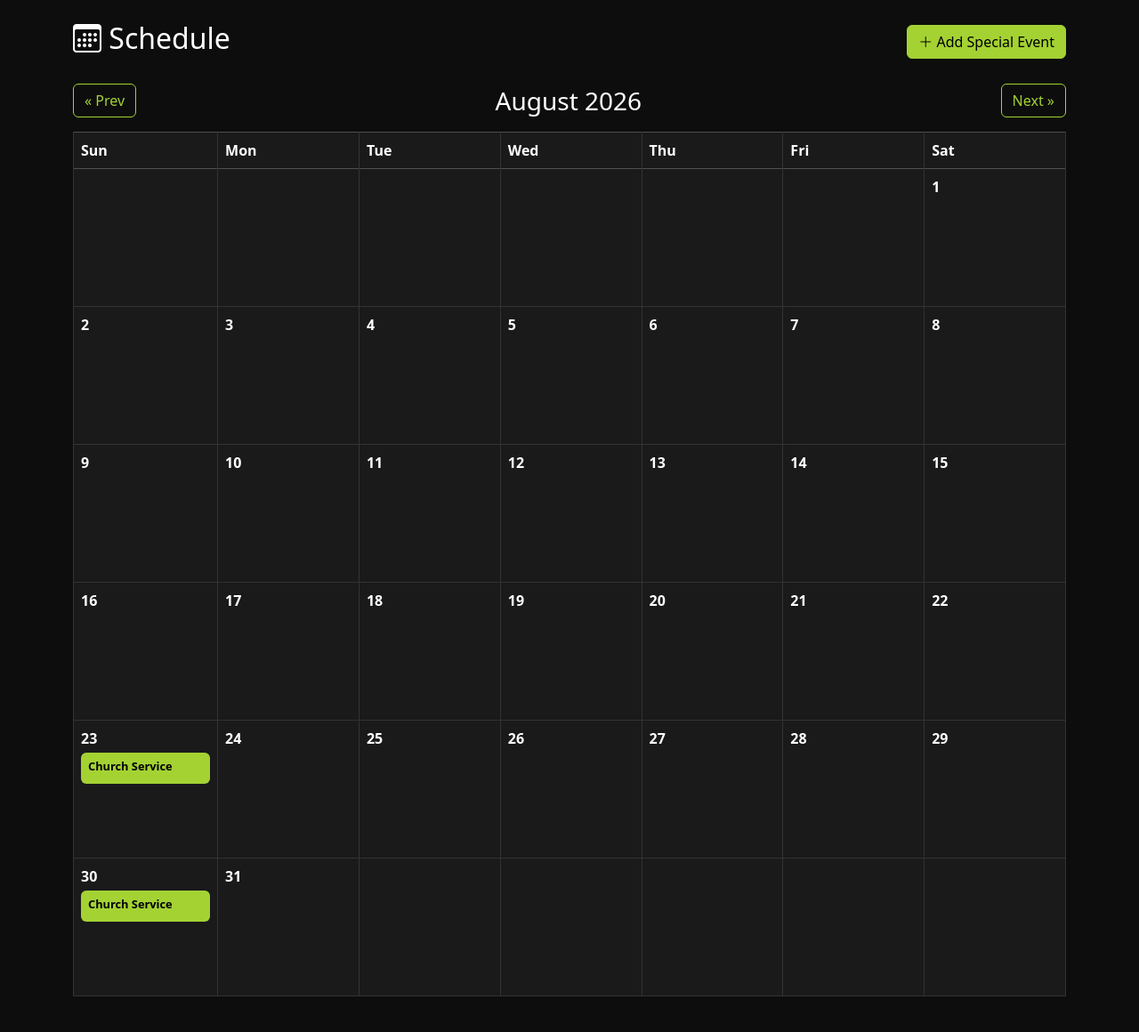
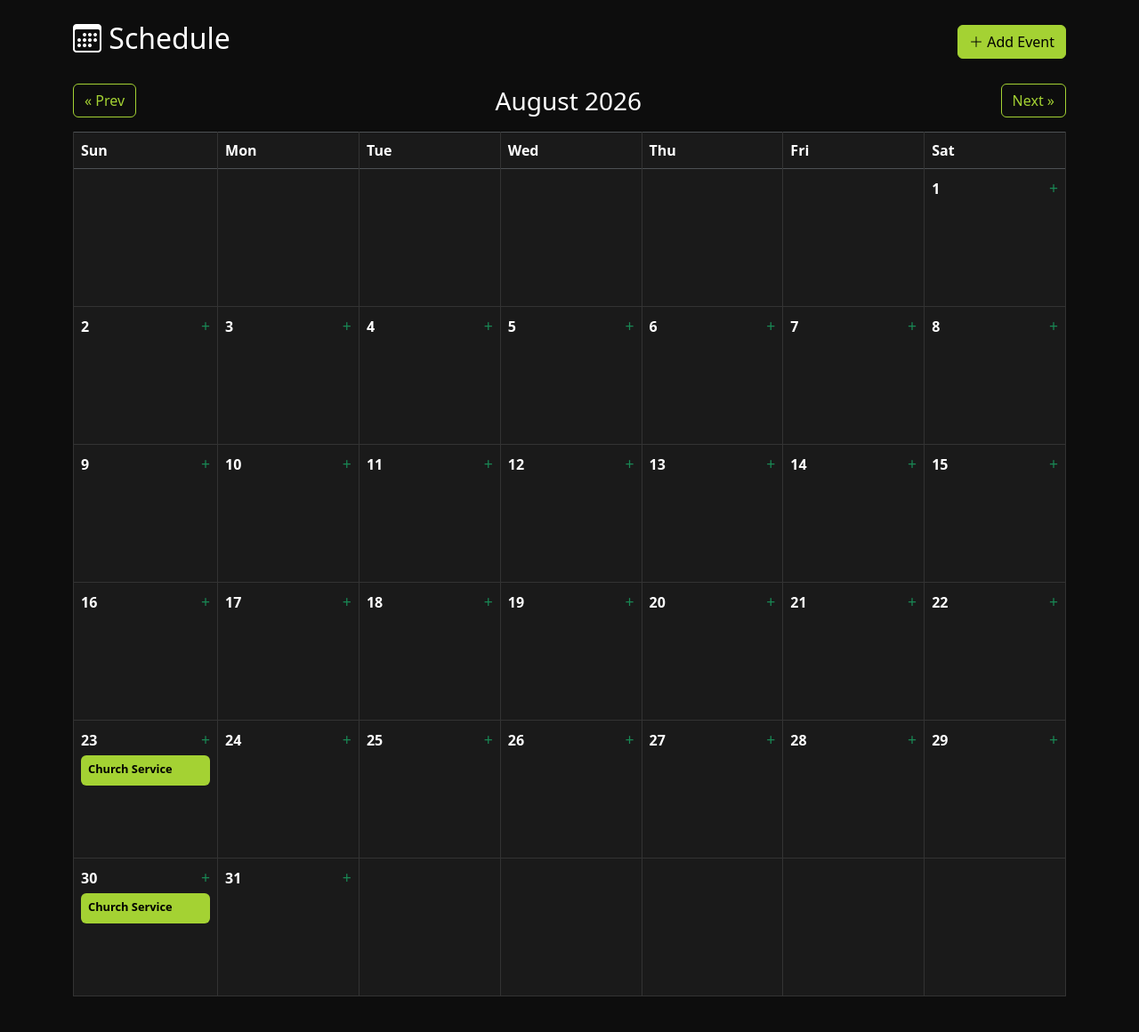
Before and after one commit to amfb98/church-safety-app, a Flask app: page /schedule in a window 1280 px wide. Shown: the part 62-1222 px from the top of the page at 89% size. Run offline with Flask 3, Linux system fonts and the light colour scheme; a user stored in the database is signed in; data comes from the database, SQL or seed files in the repository; data that the repository does not hold is empty.

Commit message:
Change 'Add Special Event' to 'Add Event'

```diff
--- a/templates/schedule.html
+++ b/templates/schedule.html
@@ -4,7 +4,7 @@
 <div class="d-flex justify-content-between align-items-center mb-4">
     <h2><i class="bi bi-calendar3"></i> Schedule</h2>
     <a href="{{ url_for('schedule_add_event') }}" class="btn btn-primary">
-        <i class="bi bi-plus-lg"></i> Add Special Event
+        <i class="bi bi-plus-lg"></i> Add Event
     </a>
 </div>
 
@@ -27,8 +27,10 @@
         {% for day in week %}
             <td class="calendar-day {% if day == 0 %}empty{% endif %}" style="height:155px; vertical-align:top; min-width:125px;">
                 {% if day != 0 %}
-                <div class="d-flex justify-content-between mb-1">
+                <div class="d-flex justify-content-between align-items-center mb-1">
                     <strong>{{ day }}</strong>
+                    <a href="{{ url_for('schedule_add_event') }}?date={{ '%04d-%02d-%02d'|format(year, month, day) }}"
+                       class="text-success" style="font-size: 1.1rem; text-decoration: none;" title="Add event">+</a>
                 </div>
                 {% if events_by_day.get(day) %}
                     {% for e in events_by_day[day] %}
```
